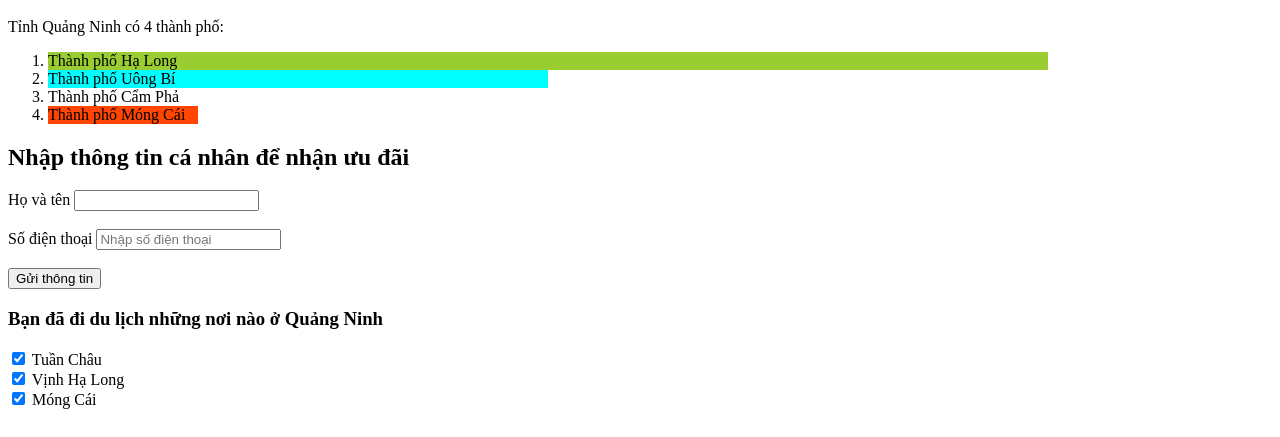
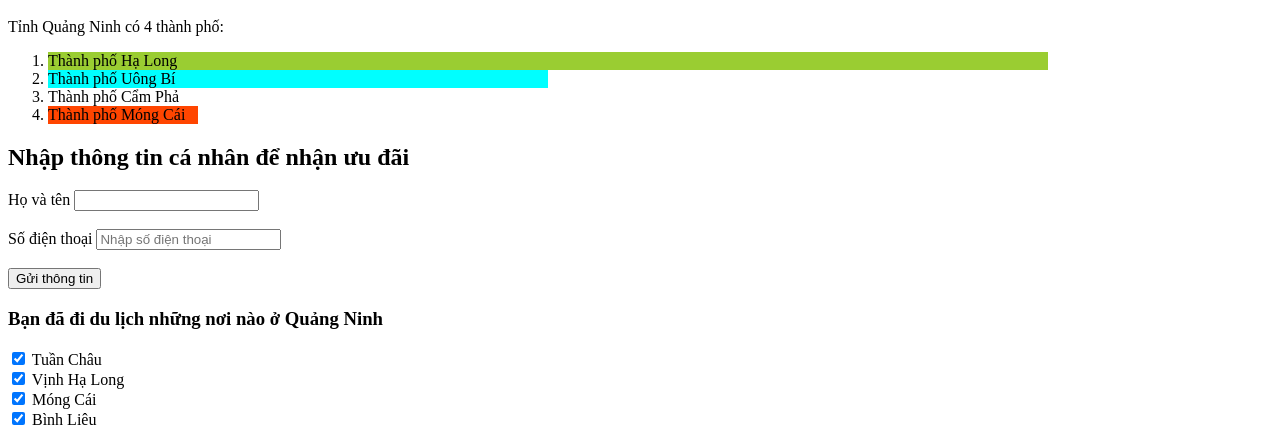
Before and after one commit to HUNGBREN/My-website, a plain HTML site: page Exercise.html in a window 1280 px wide. Shown: the part 842-1279 px from the top of the page. Drawn offline with Linux system fonts and the light colour scheme.

Commit message:
update code lan 2

```diff
--- a/Exercise.html
+++ b/Exercise.html
@@ -56,6 +56,9 @@
         <br>
         <input id="answer-3" type="checkbox" checked>
         <label for="answer-3"> Móng Cái </label>
+        <br>
+        <input id="answer-4" type="checkbox" checked>
+        <label for="answer-4"> Bình Liêu </label>
     </form>
 
     <footer> </footer>
```
